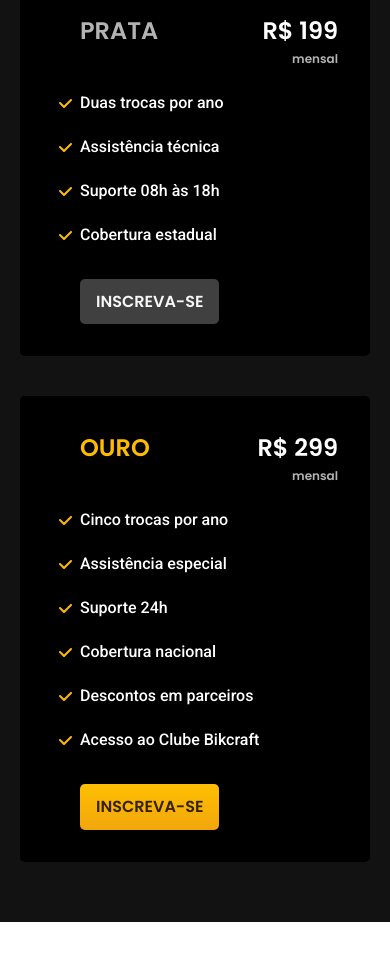
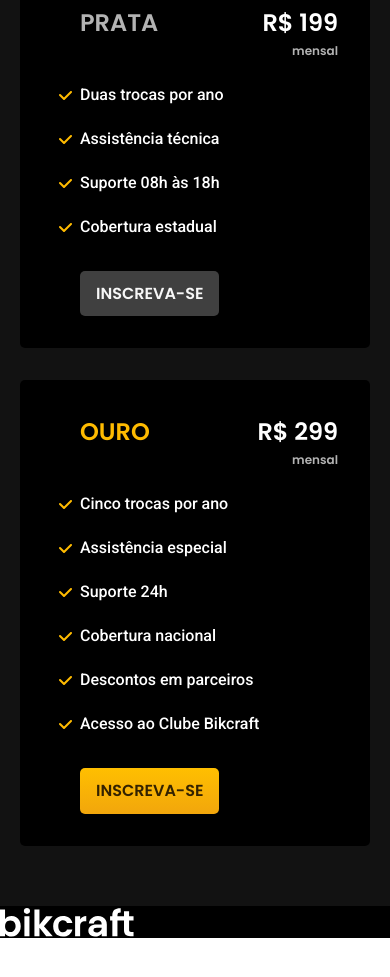
Before and after one commit to kimbacedo/bikcraft, a plain HTML site: page index.html in a window 390 px wide. Shown: the part 3978-4955 px from the top of the page. Drawn offline with Linux system fonts and the light colour scheme.

Commit message:
css-bugfix

```diff
--- /dev/null
+++ b/css/footer.css
@@ -0,0 +1,3 @@
+.footer-bg {
+  background-color: var(--cor-c12);
+}
--- a/css/seguros.css
+++ b/css/seguros.css
@@ -57,4 +57,6 @@
   .seguros {
     grid-template-columns: 1fr;
   }
+  .seguros {
+    gap: 32px;
 }
--- a/css/style.css
+++ b/css/style.css
@@ -8,3 +8,4 @@
 @import url(/css/parceiros.css);
 @import url(/css/depoimento.css);
 @import url(/css/seguros.css);
+@import url(/css/footer.css);
--- a/index.html
+++ b/index.html
@@ -6,7 +6,7 @@
   <meta name="description" content="Bicicletas elétricas de alta precisão e qualidade, feitas sob medida para o cliente. Explore o mundo na sua velocidade com a Bikcraft.">
   <meta charset="UTF-8">
   <meta name="viewport" content="width=device-width, initial-scale=1.0">
-  <link rel="stylesheet" href="/css/style.css">
+  <link rel="stylesheet" href="css/style.css">
   <link rel="preconnect" href="https://fonts.googleapis.com">
   <link rel="preconnect" href="https://fonts.gstatic.com" crossorigin>
   <link href="https://fonts.googleapis.com/css2?family=Merriweather:ital,wght@1,900&family=Poppins:wght@400;600&family=Roboto:wght@400;500&display=swap" rel="stylesheet">
@@ -141,6 +141,9 @@
       </div>
     </div>
   </article>
+  <footer class="footer-bg">
+    <a href="./"><img src="img/marca-bikcraft.svg" alt="Bikcraft"></a>
+  </footer>
 </body>
 
 </html>
```
